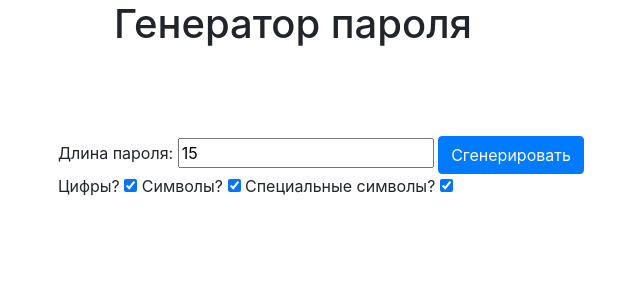
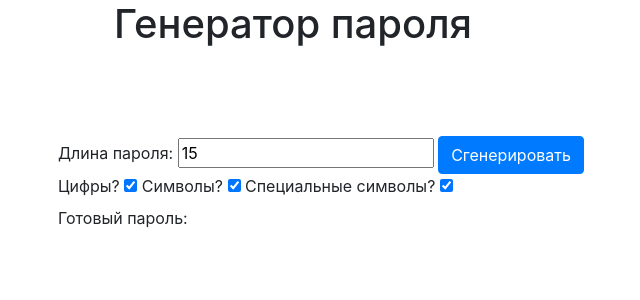
Before and after one commit to TurtleOld/Password_generator_django, a Django app: page / in a window 1280 px wide; the page is wider, and only the part inside the window is pictured. Shown: the top 300 px of that part, without its empty margins (347-987 px from the left). Run offline with Django 3.2, Linux system fonts and the light colour scheme; some libraries are stand-ins or nearby versions.

Commit message:
Добавил лейбл к готовому паролю

```diff
--- a/templates/index.html
+++ b/templates/index.html
@@ -42,7 +42,8 @@
                   <input type="checkbox" name="sym_punctuation" value="Punctuation" checked>
                   <!-- /.form-control -->
               </form>
-              <p>{{ password }}</p>
+              <span>Готовый пароль:</span>
+              <p> <strong>{{ password }}</strong></p>
           </div>
           <!-- /.col-12 -->
       </div>
```
